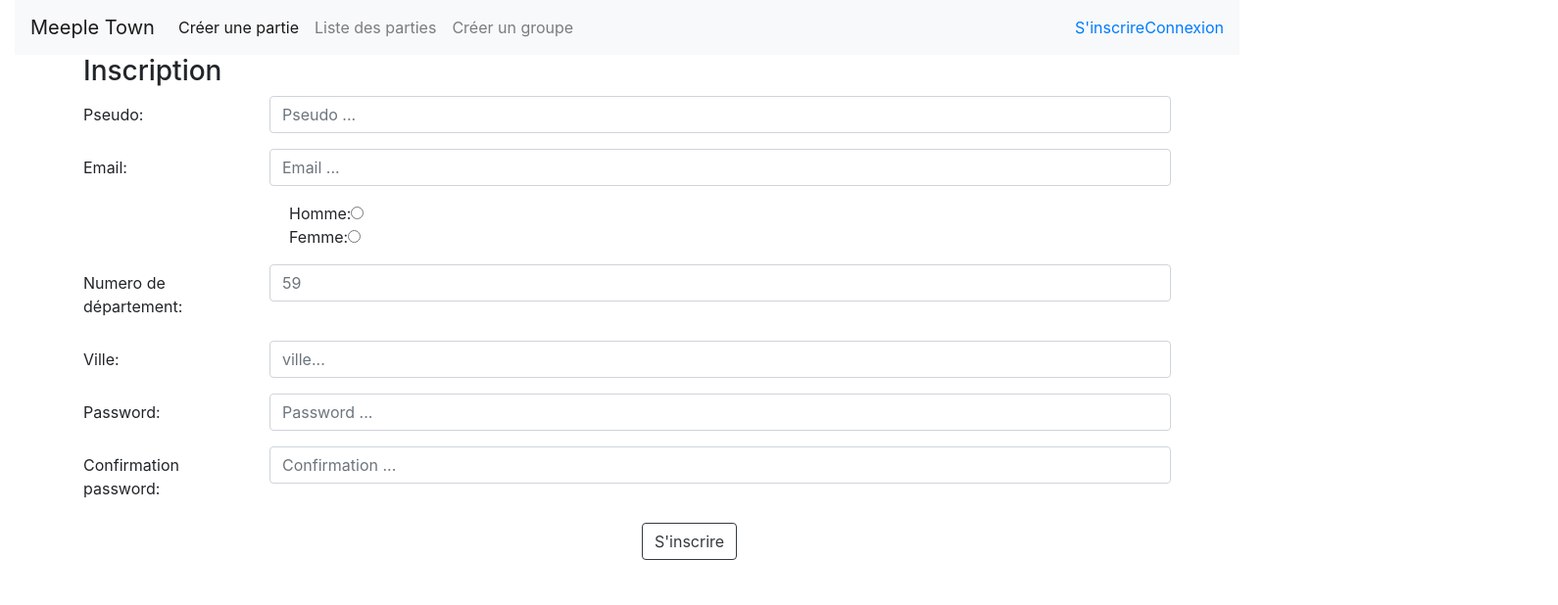
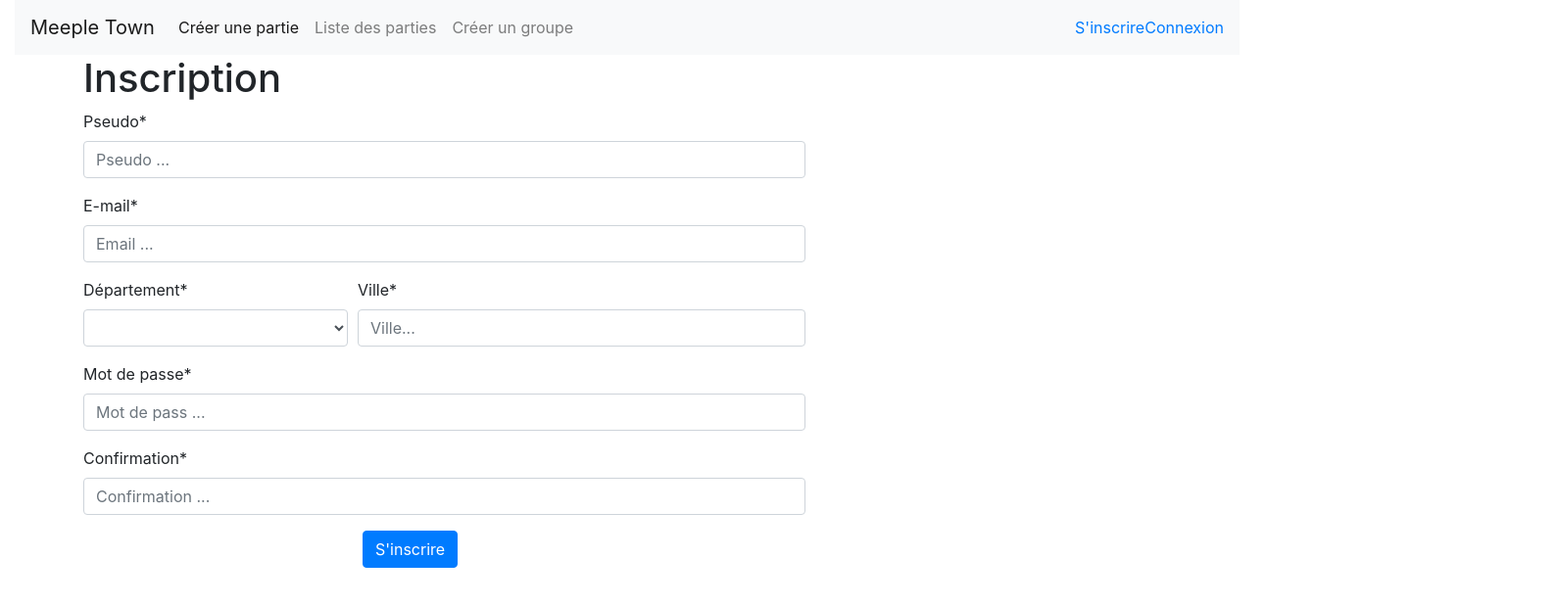
Before and after one commit to riku59250/MeepleTown, an Angular app in the folder AngularMeeple/MeepleTown/: page /signup in a window 1280 px wide. Shown: the top 618 px of the page at 98% size, 1590 px wide, since content can reach past the window. Built offline with nearby package versions, Linux system fonts and the light colour scheme.

Commit message:
harmonisation des design

```diff
--- a/AngularMeeple/MeepleTown/src/app/groups/creategroup/creategroup.component.html
+++ b/AngularMeeple/MeepleTown/src/app/groups/creategroup/creategroup.component.html
@@ -1,74 +1,77 @@
-<div class="row">
-  <div class="col-sm-8 col-sm-offset-2">
+<h1>Créer un groupe </h1>
+
 <form [formGroup]='groupForm'  (submit)="onSubmit()">
-		<div class="form-group">
-		<label>Nom du groupe:</label>
-		<div class="col-10 offset-6">
-		<input type="text" class="form-control"  placeholder="Entrer un nom de groupe" formControlName="nameGroup" />
+
+	<div class="custom-control custom-radio custom-control-inline">
+		<input type="radio"  id="particulier" value="Particulier" class="custom-control-input" name="groupType"  formControlName="groupType" />
+		<label class="custom-control-label" for="particulier">Particulier</label>
+	</div>
+	<div class="custom-control custom-radio custom-control-inline">
+		<input type="radio"  id="association" value="Association" class="custom-control-input" name="groupType"  formControlName="groupType" />
+		<label class="custom-control-label" for="association">Association</label>
+	</div>
+	<div class="custom-control custom-radio custom-control-inline">
+		<input type="radio"  id="entreprise" value="Entreprise" class="custom-control-input" name="groupType"  formControlName="groupType" />
+		<label class="custom-control-label" for="entreprise">Entreprise</label>
+	</div>
+	<p class="text-danger" *ngIf="controlGroupType(); let message">{{message}}</p>
+
+	<br /><br />
+
+
+	<div class="form-row">
+		<div class="col-md-12 mb-3">
+			<label for="group">Nom du groupe*</label>
+			<input type="text" id="group" class="form-control"  placeholder="Entrer un nom de groupe" formControlName="nameGroup" />
 			<p class="text-danger" *ngIf="controlGroupName(); let message">{{message}}</p>
 		</div>
-		</div>
+	</div>
 
-		<div class="form-group">
-			<label>Choix type de groupe :</label>
-			<div class="col-10 offset-6">
-				<div class="form-check">
-					<label class="form-check-label" for="Particulier">Particulier</label>
-						<input type="radio"  id="Particulier" value="Particulier"   class="form-control" name="groupType"  formControlName="groupType"/>
-					<p class="text-danger" *ngIf="controlGroupType(); let message">{{message}}</p>
-				</div>
-				<div class="form-check">
-					<label class="form-check-label" for="Association">Association</label>
-					<input type="radio"  id="Association" value="Association"   class="form-control" name="groupType"  formControlName="groupType"/>
-					<p class="text-danger" *ngIf="controlGroupType(); let message">{{message}}</p>
-				</div>
-		</div>
-		</div>
 
-		<div class="form-group ">
-			<label>D�partement</label>
-			<div class="col-10 offset-6">
-			<select class="form-control"   formControlName="nameDept">
-				<option value="default">-- Choix du d�partement --</option>
+	<div class="form-row">
+		<div class="col-md-3 mb-3">
+			<label for="dep">Département*</label>
+			<select class="form-control" id="dep"  formControlName="nameDept">
+				<option value="default">-- Choix du département --</option>
 				<option value="01">01 - Ain </option>
 				<option value="02">02 - Aisne </option>
 				<option value="03">03 - Allier </option>
 				<option value="04">04 - Alpes de Haute Provence </option>
 				<option value="05">05 - Hautes Alpes </option>
 				<option value="06">06 - Alpes Maritimes </option>
-				<option value="07">07 - Ard�che </option>
+				<option value="07">07 - Ardèche </option>
 				<option value="08">08 - Ardennes </option>
-				<option value="09">09 - Ari�ge </option>
+				<option value="09">09 - Ariège </option>
 				<option value="10">10 - Aube </option>
 				<option value="11">11 - Aude </option>
 				<option value="12">12 - Aveyron </option>
-				<option value="13">13 - Bouches du Rh�ne </option>
+				<option value="13">13 - Bouches du Rhône </option>
 				<option value="14">14 - Calvados </option>
 				<option value="15">15 - Cantal </option>
 				<option value="16">16 - Charente </option>
 				<option value="17">17 - Charente Maritime </option>
 				<option value="18">18 - Cher </option>
-				<option value="19">19 - Corr�ze </option>
+				<option value="19">19 - Corrèze </option>
 				<option value="2A">2A - Corse du Sud </option>
 				<option value="2B">2B - Haute-Corse </option>
-				<option value="21">21 - C�te d'Or </option>
-				<option value="22">22 - C�tes d'Armor </option>
+				<option value="21">21 - Côte d'Or </option>
+				<option value="22">22 - Côtes d'Armor </option>
 				<option value="23">23 - Creuse </option>
 				<option value="24">24 - Dordogne </option>
 				<option value="25">25 - Doubs </option>
-				<option value="26">26 - Dr�me </option>
+				<option value="26">26 - Drôme </option>
 				<option value="27">27 - Eure </option>
 				<option value="28">28 - Eure et Loir </option>
-				<option value="29">29 - Finist�re </option>
+				<option value="29">29 - Finistère </option>
 				<option value="30">30 - Gard </option>
 				<option value="31">31 - Haute Garonne </option>
 				<option value="32">32 - Gers </option>
 				<option value="33">33 - Gironde </option>
-				<option value="34">34 - H�rault </option>
+				<option value="34">34 - Hérault </option>
 				<option value="35">35 - Ille et Vilaine </option>
 				<option value="36">36 - Indre </option>
 				<option value="37">37 - Indre et Loire </option>
-				<option value="38">38 - Is�re </option>
+				<option value="38">38 - Isère </option>
 				<option value="39">39 - Jura </option>
 				<option value="40">40 - Landes </option>
 				<option value="41">41 - Loir et Cher </option>
@@ -78,7 +81,7 @@
 				<option value="45">45 - Loiret </option>
 				<option value="46">46 - Lot </option>
 				<option value="47">47 - Lot et Garonne </option>
-				<option value="48">48 - Loz�re </option>
+				<option value="48">48 - Lozère </option>
 				<option value="49">49 - Maine et Loire </option>
 				<option value="50">50 - Manche </option>
 				<option value="51">51 - Marne </option>
@@ -88,20 +91,20 @@
 				<option value="55">55 - Meuse </option>
 				<option value="56">56 - Morbihan </option>
 				<option value="57">57 - Moselle </option>
-				<option value="58">58 - Ni�vre </option>
+				<option value="58">58 - Nièvre </option>
 				<option value="59">59 - Nord </option>
 				<option value="60">60 - Oise </option>
 				<option value="61">61 - Orne </option>
 				<option value="62">62 - Pas de Calais </option>
-				<option value="63">63 - Puy de D�me </option>
-				<option value="64">64 - Pyr�n�es Atlantiques </option>
-				<option value="65">65 - Hautes Pyr�n�es </option>
-				<option value="66">66 - Pyr�n�es Orientales </option>
+				<option value="63">63 - Puy de Dôme </option>
+				<option value="64">64 - Pyrénées Atlantiques </option>
+				<option value="65">65 - Hautes Pyrénées </option>
+				<option value="66">66 - Pyrénées Orientales </option>
 				<option value="67">67 - Bas Rhin </option>
 				<option value="68">68 - Haut Rhin </option>
-				<option value="69">69 - Rh�ne </option>
-				<option value="70">70 - Haute Sa�ne </option>
-				<option value="71">71 - Sa�ne et Loire </option>
+				<option value="69">69 - Rhône </option>
+				<option value="70">70 - Haute Saône </option>
+				<option value="71">71 - Saône et Loire </option>
 				<option value="72">72 - Sarthe </option>
 				<option value="73">73 - Savoie </option>
 				<option value="74">74 - Haute Savoie </option>
@@ -109,13 +112,13 @@
 				<option value="76">76 - Seine Maritime </option>
 				<option value="77">77 - Seine et Marne </option>
 				<option value="78">78 - Yvelines </option>
-				<option value="79">79 - Deux S�vres </option>
+				<option value="79">79 - Deux Sèvres </option>
 				<option value="80">80 - Somme </option>
 				<option value="81">81 - Tarn </option>
 				<option value="82">82 - Tarn et Garonne </option>
 				<option value="83">83 - Var </option>
 				<option value="84">84 - Vaucluse </option>
-				<option value="85">85 - Vend�e </option>
+				<option value="85">85 - Vendée </option>
 				<option value="86">86 - Vienne </option>
 				<option value="87">87 - Haute Vienne </option>
 				<option value="88">88 - Vosges </option>
@@ -129,27 +132,24 @@
 				<option value="971">971 - Guadeloupe </option>
 				<option value="972">972 - Martinique </option>
 				<option value="973">973 - Guyane </option>
-				<option value="974">974 - R�union </option>
+				<option value="974">974 - Réunion </option>
 				<option value="975">975 - Saint Pierre et Miquelon </option>
 				<option value="976">976 - Mayotte </option>
 			</select>
 			<p class="text-danger" *ngIf="controlNameDept(); let message">{{message}}</p>
 		</div>
+
+		<div class="col-md-9 mb-3">
+			<label for="ville">Ville*</label>
+			<input type="text" id="ville" placeholder="Entrer une ville" class="form-control" formControlName="city" >
+			<p class="text-danger" *ngIf="controlCity(); let message">{{message}}</p>
 		</div>
-		<div class="form-group ">
-			<label >Ville</label>
-			<div class="col-10 offset-6">
-				<input type="text"  placeholder="Entrer une ville" class="form-control" formControlName="city" >
-				<p class="text-danger" *ngIf="controlCity(); let message">{{message}}</p>
+	</div>
+
+	<div class="form-group row">
+		<div class="col-5 offset-3">
+			<input type="submit" name="send" class="btn btn-outline-dark " value="Confirmer"/> -
+			<input type="button" name="cancel" class="btn btn-dark"  value="Annuler" (click)="groupForm.reset()" />
 		</div>
-		</div>
-		<div class="form-group row">
-			<div class="col-10 offset-6">
-				<input type="submit" name="send" class="btn btn-outline-dark " value="Confirmer"/>
-
-				<input type="button" name="cancel" class="button btn-primary danger"  value="Annuler" (click)="groupForm.reset()" />
-			</div>
-		</div>
+	</div>
 </form>
-</div>
-</div>
--- a/AngularMeeple/MeepleTown/src/app/sessions/class/session.ts
+++ b/AngularMeeple/MeepleTown/src/app/sessions/class/session.ts
@@ -12,5 +12,6 @@ export class Session {
     isPrivate: boolean;
     sessionType: string;
     playersList: User[];
+    author: User;
     // gamesListSession;
 }
--- a/AngularMeeple/MeepleTown/src/app/sessions/list-session/list-session.component.html
+++ b/AngularMeeple/MeepleTown/src/app/sessions/list-session/list-session.component.html
@@ -15,7 +15,7 @@
             <th scope="col">Lieu</th>
             <th scope="col">Date</th>
             <th scope="col">Nombre de joueurs</th>
-            <th scope="col">Publique ?</th>
+            <th scope="col">Auteur</th>
             <th> Actions possibles</th>
         </tr>
         </thead>
@@ -25,7 +25,7 @@
             <td>{{session.place}}</td>
             <td> du {{session.startDate | date: 'dd/MM/yyy hh:mm'}} au {{session.endDate | date: 'dd/MM/yyy hh:mm'}}</td>
             <td>{{session.nbMinPlayers}} à {{session.nbMaxPlayers}}</td>
-            <td>{{session.isPrivate? 'non': 'oui'}}</td>
+            <td>{{session.author?.pseudo}}</td>
             <td> <button class="btn btn-secondary" (click)="addPlayer(session.id)">Rejoindre</button> <button class="btn btn-danger" (click)="deleteSession(session.id)">X</button> </td>
         </tr>
         </tbody>
--- a/AngularMeeple/MeepleTown/src/app/sessions/list-session/list-session.component.ts
+++ b/AngularMeeple/MeepleTown/src/app/sessions/list-session/list-session.component.ts
@@ -2,6 +2,8 @@ import { Component, OnInit } from '@angular/core';
 import {Session} from '../class/session';
 import {SessionServiceService} from '../services/session-service.service';
 import {User} from '../../users/class/user';
+import {LoginService} from '../../login/services/login.service';
+import {BehaviorSubject} from "rxjs";
 
 @Component({
   selector: 'app-list-session',
@@ -12,11 +14,13 @@ export class ListSessionComponent implements OnInit {
   listSessions: Session[] = [];
   searchString: string;
   isComplete = false ;
+  user: BehaviorSubject<User>;
 
-  constructor(private sessionService: SessionServiceService) { }
+  constructor(private sessionService: SessionServiceService, private logService: LoginService) { }
 
   ngOnInit() {
     this.getAllSession();
+    this.user = this.logService.log();
   }
 
   deleteSession(id: number) {
--- a/AngularMeeple/MeepleTown/src/app/users/signin/signin.component.html
+++ b/AngularMeeple/MeepleTown/src/app/users/signin/signin.component.html
@@ -1,18 +1,18 @@
-<div>
-    <h3>Connexion</h3>
+
+    <h1>Connexion</h1>
+
     <form [formGroup]="form"  (submit)="signin()">
-        <div class="form-group row">
-            <label class="col-2 col-form-label">Email:</label>
-            <div class="col-10">
-                <input type="text"  class="form-control" placeholder="Email ..." formControlName="email" />
+        <div class="form-row">
+            <div class="col-md-12 mb-3">
+                <label for="email">Email</label>
+                <input type="text" id="email" class="form-control" placeholder="Email ..." formControlName="email" />
                 <p class="text-danger" *ngIf="controlEmail(); let message">{{message}}</p>
             </div>
         </div>
 
-
-        <div class="form-group row">
-            <label class="col-2 col-form-label">Password:</label>
-            <div class="col-10" >
+        <div class="form-row">
+            <div class="col-md-12 mb-3">
+                <label for="mdp">Mot de passe</label>
                 <input type="password"  class="form-control" placeholder="Password ..." formControlName="password" />
                 <p class="text-danger" *ngIf="controlPassword(); let message">{{message}}</p>
             </div>
@@ -25,4 +25,3 @@
         </div>
     </form>
     <p class="text-danger" *ngIf="messageError(); let message">{{message}}</p>
-</div>
--- a/AngularMeeple/MeepleTown/src/app/users/signup/signup.component.html
+++ b/AngularMeeple/MeepleTown/src/app/users/signup/signup.component.html
@@ -1,21 +1,26 @@
 <div>
-    <h3>Inscription</h3>
+    <h1>Inscription</h1>
+
     <form [formGroup]="form"  (submit)="signup()">
-        <div class="form-group row">
-            <label class="col-2 col-form-label">Pseudo:</label>
-            <div class="col-10">
-                <input type="text"  class="form-control" placeholder="Pseudo ..." formControlName="pseudo" />
+        <div class="form-row">
+            <div class="col-md-8 mb-3">
+                <label for="pseudo">Pseudo*</label>
+                <input type="text" id="pseudo" class="form-control" placeholder="Pseudo ..." formControlName="pseudo" />
                 <p class="text-danger" *ngIf="controlPseudo(); let message">{{message}}</p>
             </div>
         </div>
-        <div class="form-group row">
-            <label class="col-2 col-form-label">Email:</label>
-            <div class="col-10">
-                <input type="text"  class="form-control" placeholder="Email ..." formControlName="email" />
+
+        <div class="form-row">
+            <div class="col-md-8 mb-3">
+                <label for="email">E-mail*</label>
+                <input type="text" id="email" class="form-control" placeholder="Email ..." formControlName="email" />
                 <p class="text-danger" *ngIf="controlEmail(); let message">{{message}}</p>
             </div>
         </div>
-        <div class="form-group row">
+
+
+
+       <!-- <div class="form-row">
             <div class="col-10 offset-2">
                 <div class="form-check">
                     <label class="form-check-label" for="homme">Homme:</label>
@@ -32,39 +37,144 @@
                 </div>
 
             </div>
-        </div>
-        <div class="form-group row">
-            <label class="col-2 col-form-label">Numero de département:</label>
-            <div class="col-10">
-                <input type="number"  class="form-control" placeholder="59" formControlName="departement" />
+        </div>-->
+
+        <div class="form-row">
+            <div class="col-md-3 mb-3">
+                <label for="departement">Département*</label>
+                <select class="form-control" id="departement"  formControlName="departement">
+                    <option value="default">-- Choix du département --</option>
+                    <option value="01">01 - Ain </option>
+                    <option value="02">02 - Aisne </option>
+                    <option value="03">03 - Allier </option>
+                    <option value="04">04 - Alpes de Haute Provence </option>
+                    <option value="05">05 - Hautes Alpes </option>
+                    <option value="06">06 - Alpes Maritimes </option>
+                    <option value="07">07 - Ardèche </option>
+                    <option value="08">08 - Ardennes </option>
+                    <option value="09">09 - Ariège </option>
+                    <option value="10">10 - Aube </option>
+                    <option value="11">11 - Aude </option>
+                    <option value="12">12 - Aveyron </option>
+                    <option value="13">13 - Bouches du Rhône </option>
+                    <option value="14">14 - Calvados </option>
+                    <option value="15">15 - Cantal </option>
+                    <option value="16">16 - Charente </option>
+                    <option value="17">17 - Charente Maritime </option>
+                    <option value="18">18 - Cher </option>
+                    <option value="19">19 - Corrèze </option>
+                    <option value="2A">2A - Corse du Sud </option>
+                    <option value="2B">2B - Haute-Corse </option>
+                    <option value="21">21 - Côte d'Or </option>
+                    <option value="22">22 - Côtes d'Armor </option>
+                    <option value="23">23 - Creuse </option>
+                    <option value="24">24 - Dordogne </option>
+                    <option value="25">25 - Doubs </option>
+                    <option value="26">26 - Drôme </option>
+                    <option value="27">27 - Eure </option>
+                    <option value="28">28 - Eure et Loir </option>
+                    <option value="29">29 - Finistère </option>
+                    <option value="30">30 - Gard </option>
+                    <option value="31">31 - Haute Garonne </option>
+                    <option value="32">32 - Gers </option>
+                    <option value="33">33 - Gironde </option>
+                    <option value="34">34 - Hérault </option>
+                    <option value="35">35 - Ille et Vilaine </option>
+                    <option value="36">36 - Indre </option>
+                    <option value="37">37 - Indre et Loire </option>
+                    <option value="38">38 - Isère </option>
+                    <option value="39">39 - Jura </option>
+                    <option value="40">40 - Landes </option>
+                    <option value="41">41 - Loir et Cher </option>
+                    <option value="42">42 - Loire </option>
+                    <option value="43">43 - Haute Loire </option>
+                    <option value="44">44 - Loire Atlantique </option>
+                    <option value="45">45 - Loiret </option>
+                    <option value="46">46 - Lot </option>
+                    <option value="47">47 - Lot et Garonne </option>
+                    <option value="48">48 - Lozère </option>
+                    <option value="49">49 - Maine et Loire </option>
+                    <option value="50">50 - Manche </option>
+                    <option value="51">51 - Marne </option>
+                    <option value="52">52 - Haute Marne </option>
+                    <option value="53">53 - Mayenne </option>
+                    <option value="54">54 - Meurthe et Moselle </option>
+                    <option value="55">55 - Meuse </option>
+                    <option value="56">56 - Morbihan </option>
+                    <option value="57">57 - Moselle </option>
+                    <option value="58">58 - Nièvre </option>
+                    <option value="59">59 - Nord </option>
+                    <option value="60">60 - Oise </option>
+                    <option value="61">61 - Orne </option>
+                    <option value="62">62 - Pas de Calais </option>
+                    <option value="63">63 - Puy de Dôme </option>
+                    <option value="64">64 - Pyrénées Atlantiques </option>
+                    <option value="65">65 - Hautes Pyrénées </option>
+                    <option value="66">66 - Pyrénées Orientales </option>
+                    <option value="67">67 - Bas Rhin </option>
+                    <option value="68">68 - Haut Rhin </option>
+                    <option value="69">69 - Rhône </option>
+                    <option value="70">70 - Haute Saône </option>
+                    <option value="71">71 - Saône et Loire </option>
+                    <option value="72">72 - Sarthe </option>
+                    <option value="73">73 - Savoie </option>
+                    <option value="74">74 - Haute Savoie </option>
+                    <option value="75">75 - Paris </option>
+                    <option value="76">76 - Seine Maritime </option>
+                    <option value="77">77 - Seine et Marne </option>
+                    <option value="78">78 - Yvelines </option>
+                    <option value="79">79 - Deux Sèvres </option>
+                    <option value="80">80 - Somme </option>
+                    <option value="81">81 - Tarn </option>
+                    <option value="82">82 - Tarn et Garonne </option>
+                    <option value="83">83 - Var </option>
+                    <option value="84">84 - Vaucluse </option>
+                    <option value="85">85 - Vendée </option>
+                    <option value="86">86 - Vienne </option>
+                    <option value="87">87 - Haute Vienne </option>
+                    <option value="88">88 - Vosges </option>
+                    <option value="89">89 - Yonne </option>
+                    <option value="90">90 - Territoire de Belfort </option>
+                    <option value="91">91 - Essonne </option>
+                    <option value="92">92 - Hauts de Seine </option>
+                    <option value="93">93 - Seine Saint Denis </option>
+                    <option value="94">94 - Val de Marne </option>
+                    <option value="95">95 - Val d'Oise </option>
+                    <option value="971">971 - Guadeloupe </option>
+                    <option value="972">972 - Martinique </option>
+                    <option value="973">973 - Guyane </option>
+                    <option value="974">974 - Réunion </option>
+                    <option value="975">975 - Saint Pierre et Miquelon </option>
+                    <option value="976">976 - Mayotte </option>
+                </select>
                 <p class="text-danger" *ngIf="controlDepartement(); let message">{{message}}</p>
             </div>
-        </div>
-        <div class="form-group row">
-            <label class="col-2 col-form-label">Ville:</label>
-            <div class="col-10">
-                <input type="text"  class="form-control" placeholder="ville..." formControlName="city" />
+
+            <div class="col-md-5 mb-3">
+                <label for="ville">Ville*</label>
+                <input type="text" id="ville" class="form-control" placeholder="Ville..." formControlName="city" />
                 <p class="text-danger" *ngIf="controlVille(); let message">{{message}}</p>
             </div>
         </div>
-        <div class="form-group row">
-            <label class="col-2 col-form-label">Password:</label>
-            <div class="col-10" >
-                <input type="password"  class="form-control" placeholder="Password ..." formControlName="password" />
+
+        <div class="form-row">
+            <div class="col-md-8 mb-3">
+                <label for="mdp">Mot de passe*</label>
+                <input type="password" id="mdp" class="form-control" placeholder="Mot de pass ..." formControlName="password" />
                 <p class="text-danger" *ngIf="controlPassword(); let message">{{message}}</p>
             </div>
         </div>
-        <div class="form-group row">
-            <label class="col-2 col-form-label">Confirmation password:</label>
-            <div class="col-10">
-                <input type="password"  class="form-control" placeholder="Confirmation ..." formControlName="confirm" />
+        <div class="form-row">
+            <div class="col-md-8 mb-3">
+                <label for="confirm">Confirmation*</label>
+                <input type="password" id="confirm" class="form-control" placeholder="Confirmation ..." formControlName="confirm" />
                 <p class="text-danger" *ngIf="controlConfirm(); let message">{{message}}</p>
             </div>
         </div>
 
         <div class="form-group row">
-            <div class="col-10 offset-6">
-                <input type="submit" name="send" class="btn btn-outline-dark " value="S'inscrire" />
+            <div class="col-5 offset-3">
+                <input type="submit" name="send" class="btn btn-primary " value="S'inscrire" />
             </div>
         </div>
     </form>
```
Also changed, not shown: AngularMeeple/MeepleTown/src/app/groups/creategroup/creategroup.component.ts (+13 -31 lines), AngularMeeple/MeepleTown/src/app/sessions/create-session/create-session.component.ts (+7 -1 lines), 2 other files (tests, documents, lock files or other folders).
